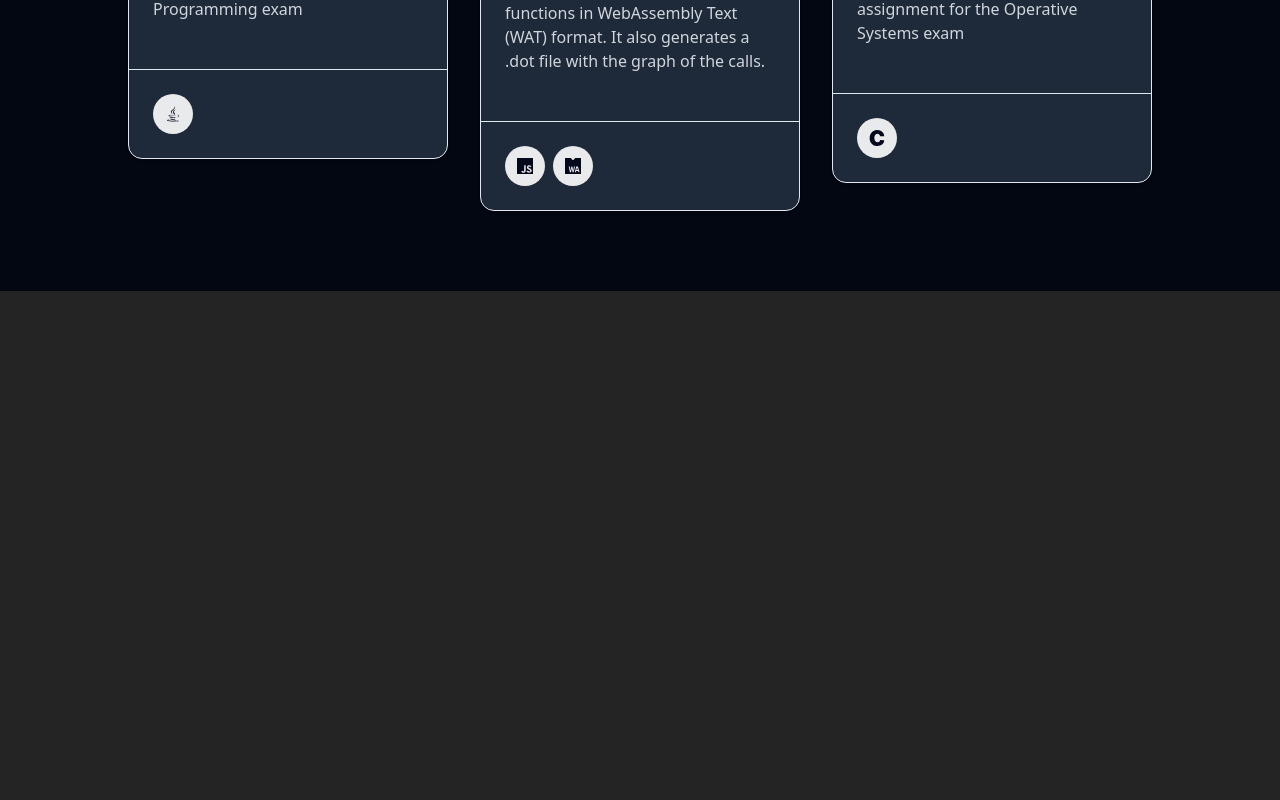
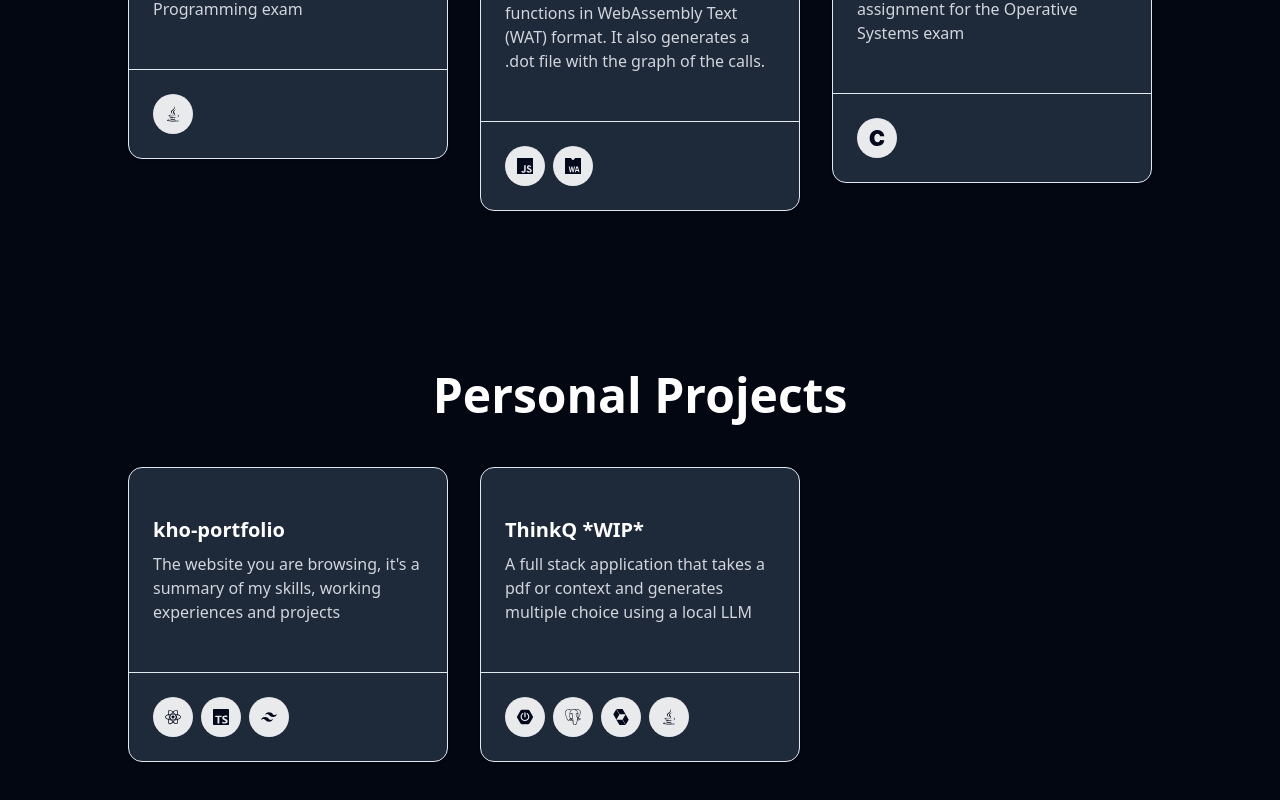
Before and after one commit to zusby/kho-portfolio, a React (Vite) app: page / in a window 1280 px wide. Shown: the part 2753-3553 px from the top of the page. Before the commit the page ends 3044 px from the top, so only its background shows below. Built offline with nearby package versions, Linux system fonts and the light colour scheme.

Commit message:
Add PersonalProjectsSection, fix css on Experiences

```diff
--- a/src/App.tsx
+++ b/src/App.tsx
@@ -20,6 +20,7 @@ import AboutSection from "@/components/Sections/About.tsx";
 import {ImProfile} from "react-icons/im";
 import ExperiencesSection from "@/components/Sections/Experiences.tsx";
 import ProjectsSection from "@/components/Sections/ProjectsSection.tsx";
+import PersonalProjectsSection from "@/components/Sections/PersonalProjectsSection.tsx";
 
 
 
@@ -45,6 +46,7 @@ const skills:Skill[] = [
 export function Portfolio() {
     const aboutRef = useRef<HTMLDivElement | null>(null);
     const projectsRef = useRef<HTMLDivElement | null>(null);
+    const personalProjectsRef = useRef<HTMLDivElement | null>(null);
 
     const scrollTo = (ref: React.RefObject<HTMLDivElement | null>) => {
         ref.current?.scrollIntoView({behavior: "smooth"});
@@ -114,6 +116,7 @@ export function Portfolio() {
                 <ExperiencesSection />
             </div>
             <ProjectsSection  projectsRef={projectsRef} />
+            <PersonalProjectsSection  projectsRef={personalProjectsRef} />
 
 
 
--- a/src/components/Sections/Experiences.tsx
+++ b/src/components/Sections/Experiences.tsx
@@ -87,7 +87,7 @@ export default function ExperiencesSection() {
                 <div className="relative flex items-start gap-8 w-max mx-auto z-10">
                     {/* Timeline line container */}
                     <motion.div
-                        className="absolute top-[20px] left-0 h-1 flex"
+                        className="absolute top-[12px] left-0 h-1 flex"
                         style={{ width: experiences.length * (ITEM_WIDTH + GAP), transformOrigin: "left" }}
                         initial={{ scaleX: 0 }}
 
--- /dev/null
+++ b/src/components/Sections/PersonalProjectsSection.tsx
@@ -0,0 +1,53 @@
+import * as React from "react";
+import ProjectCard from "@/components/ProjectCard/ProjectCard.tsx";
+import type {Project} from "@/lib/Project.tsx";
+import {
+    SiHibernate,
+    SiPostgresql,
+    SiReact, SiSpringboot, SiTailwindcss, SiTypescript,
+} from "react-icons/si";
+import {FaJava} from "react-icons/fa";
+
+
+const projects: Project[] = [
+
+    {
+        title: "kho-portfolio",
+        description: "The website you are browsing, it's a summary of my skills, working experiences and projects",
+        link: "https://github.com/zusby/kho-portfolio",
+        icons: [<SiReact/>, <SiTypescript/>, <SiTailwindcss/>]
+    },
+    {
+        title: "ThinkQ *WIP*",
+        description: "A full stack application that takes a pdf or context and generates multiple choice using a local LLM",
+        link: "https://github.com/zusby/kho-portfolio",
+        icons: [<SiSpringboot/>,<SiPostgresql/>, <SiHibernate/>,<FaJava/>]
+    }
+];
+
+interface SkillsSectionProps {
+    projectsRef?: React.RefObject<HTMLDivElement | null>
+}
+
+const ProjectsSection: React.FC<SkillsSectionProps> = ({
+                                                           projectsRef,
+                                                       }) => {
+
+
+    return (
+        <>
+            <section
+                ref={projectsRef}
+                className="bg-gray-950 py-20 px-4 md:px-32 text-center "
+            >
+                <h2 className="text-3xl md:text-5xl font-bold mb-12">Personal Projects</h2>
+                <div className="grid gap-8 md:grid-cols-2 lg:grid-cols-3">
+                    {projects.map((project, index) => (
+                        <ProjectCard key={index} project={project}/>
+                    ))}
+                </div>
+            </section>
+        </>
+    )
+}
+export default ProjectsSection;
```
